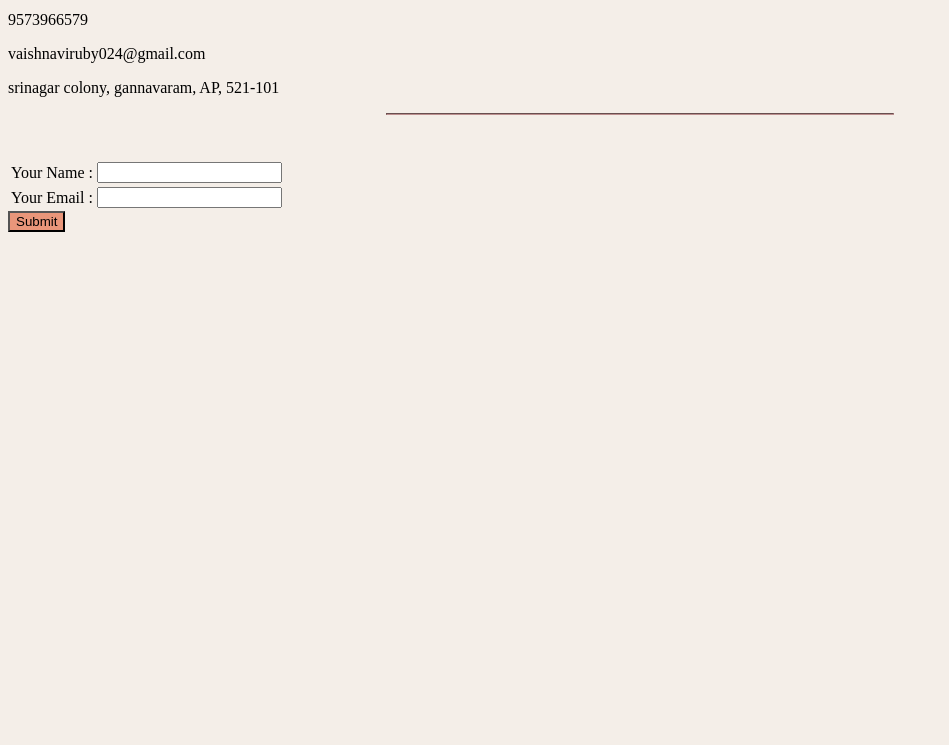
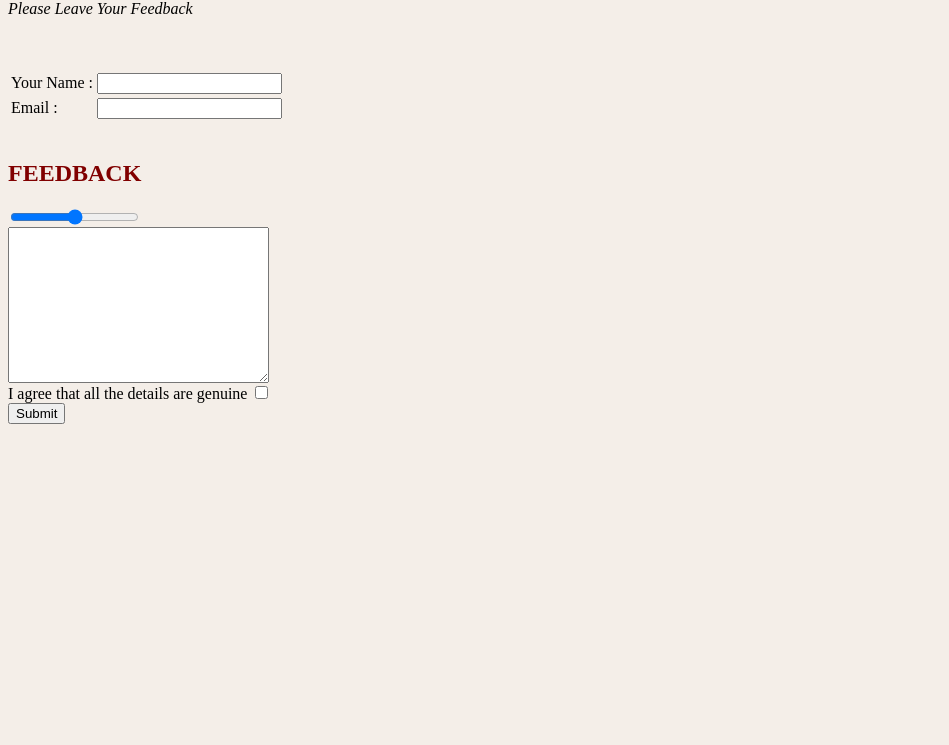
Before and after one commit to Vaishnavi-Kocherla/CV, a plain HTML site: page feedback.html in a window 1280 px wide. Shown: the part 55-800 px from the top of the page, without its empty margins (0-949 px from the left). Drawn offline with Linux system fonts and the light colour scheme.

Commit message:
Update feedback.html

```diff
--- a/feedback.html
+++ b/feedback.html
@@ -1,28 +1,27 @@
-<html>
-    <head>
-        <title>
-            CONTACT ME 📞
-        </title>
-    </head>
+<Html>
     <body>
         <link rel="stylesheet" href="styles.css">
-        <h1>My Contact Details</h1>
-        <p>9573966579</p>
-        <p>vaishnaviruby024@gmail.com</p>
-        <p>srinagar colony, gannavaram, AP, 521-101</p>
-        <hr>
-        <form class="" action='mailto:vaishnaviruby024@gmail.com' method="post">
+        <h2>FEEDBACK FORM</h2>
+        <p><em> Please Leave Your Feedback </em></p>
+        <form action="mailto:vaishnaviruby024@gmail.com">
             <table>
                 <tr>
                     <td><label>Your Name :</label></td>
                     <td><input type="text" name="Your Name"></td>
                 </tr><br>
                 <tr>
-                    <td><label >Your Email :</label></td>
+                    <td><label >Email :</label></td>
                     <td><input type="email" name="Your Email"></td>
                 </tr><br>
             </table>
-            <input type="submit" style= "background-color: darksalmon;">
+            <br>
+            <h2><label>FEEDBACK </label></h2>
+            <input type="range"><br>
+            <textarea name="Your Feedback" cols="30" rows="10"></textarea><br>
+            <label >I agree that all the details are genuine</label>
+            <input type="checkbox"><br>
+            <input type="submit" >
         </form>
+
     </body>
-</html>
+</Html>
```
